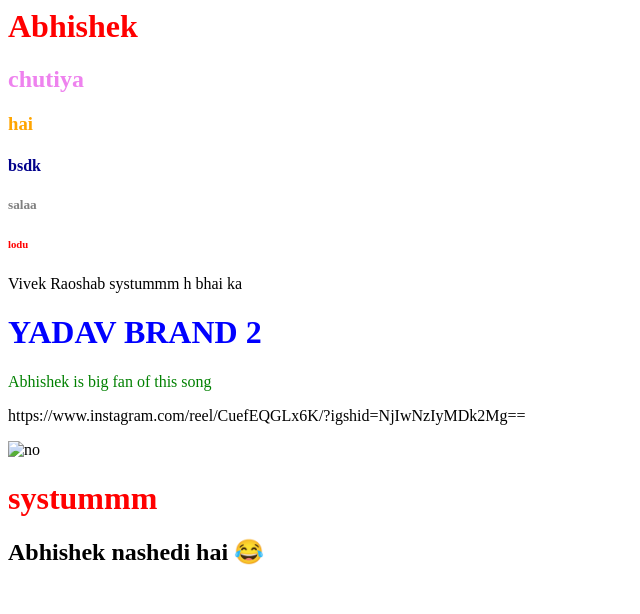
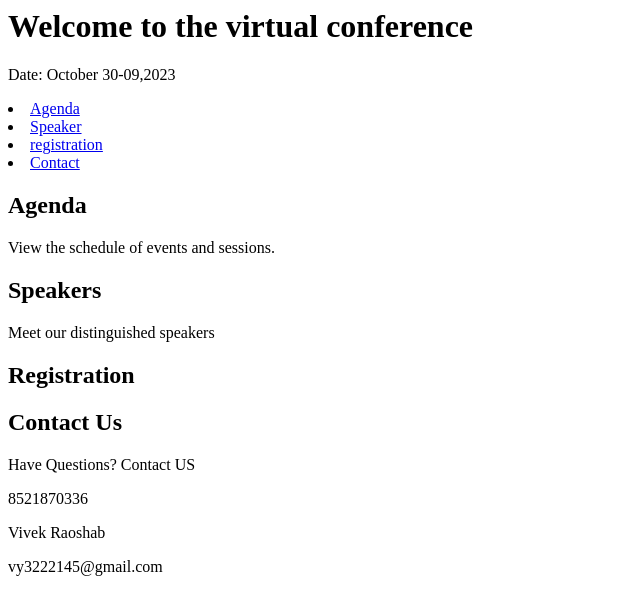
Before and after one commit to Vivek5414/Systummm-, a plain HTML site: page index.html in a window 1280 px wide. Shown: the whole page, without its empty margins (0-640 px from the left). Drawn offline with Linux system fonts and the light colour scheme.

Commit message:
Add files via upload

```diff
--- a/index.html
+++ b/index.html
@@ -1,14 +1,54 @@
-<h1 style="color:red">Abhishek </h1>
-<h2 style="color:violet"> chutiya </h2>
-<h3 style="color:orange"> hai </h3>
-<h4 style="color:darkblue">bsdk </h4>
-<h5 style="color:grey">salaa </h5>
-<h6 style="color:red">lodu </h6>
-<p> Vivek Raoshab systummm h bhai ka </p>
-<h1 style="color:blue;background- color:black;"> YADAV BRAND 2 </h1>
-<p style="color: green">Abhishek is big fan of this song </p>
-<p IMG > https://www.instagram.com/reel/CuefEQGLx6K/?igshid=NjIwNzIyMDk2Mg==</p>
-<img src=./IMG_20230830.224240.jpg" alt="no">
-<h1 style="color:red"> systummm </h1>
-<h2 style="color:ted"> Abhishek
- nashedi hai 😂</h2>
+<!DOCTYPE>
+<html>
+<head>
+<title> Virtual Conference</title>
+<meta charset="UTF-8">
+<meta name = "viewport"
+content="width=device-width,
+initial -scale=1.0">
+<link rel ="stylesheet"
+href="style.css"><! -- Link to your CSS stylesheet -- >
+</head>
+<body>
+<header>
+<h1>Welcome to the virtual conference</h1>
+ <p> Date: October 30-09,2023</p>
+ </header>
+  <nav>
+    <u1>
+        <li><a
+ href="#agenda">Agenda</a></li>
+        <li><a
+ href="#speakers">Speaker</a></li>
+        <li><a
+ href="#registration">registration</a></li>
+        <li><a
+ href="#contact">Contact</a></li>
+         </ul>
+         </nav>
+  <section id ="agenda">
+  <h2>Agenda</h2>
+  <p> View the schedule of events and sessions. </p>
+  <! -- Add your agenda content here -- >
+   </section>
+   <section id="speakers">
+   <h2> Speakers</h2>
+  <p> Meet our distinguished speakers     </p>
+  <! -- Add information about speakers here. -- >
+  </section>
+  <section id ="registration">
+  <h2> Registration</h2>
+  <! -- Add registration form and information here -- >
+  </section>
+  <section id="contact">
+  <h2> Contact Us</h2>
+  <p> Have Questions? Contact US </p>
+  <! -- Add contact information and contact form here -- >
+  </section>
+  <footer>
+  <p> 8521870336</p>
+  <p>Vivek Raoshab</p>
+     <p>vy3222145@gmail.com</p>
+     </footer>
+     </body>
+      </html>
```
